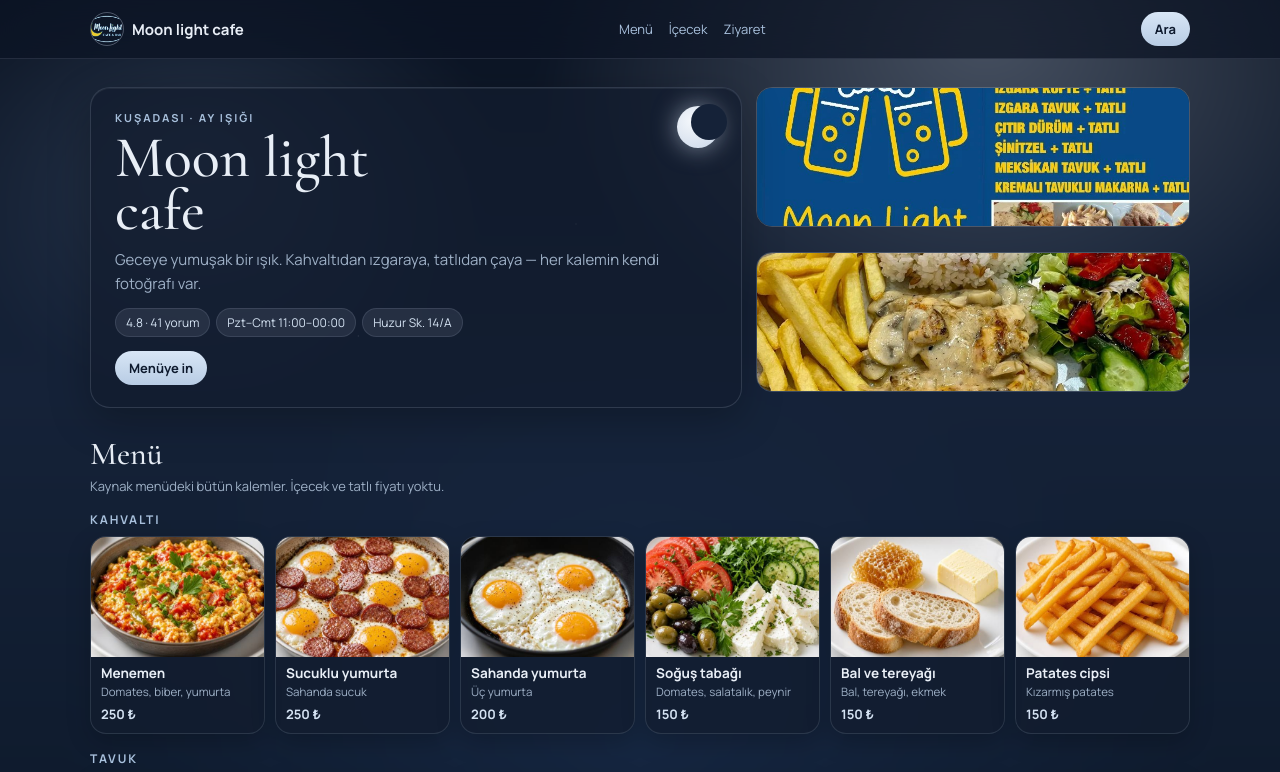
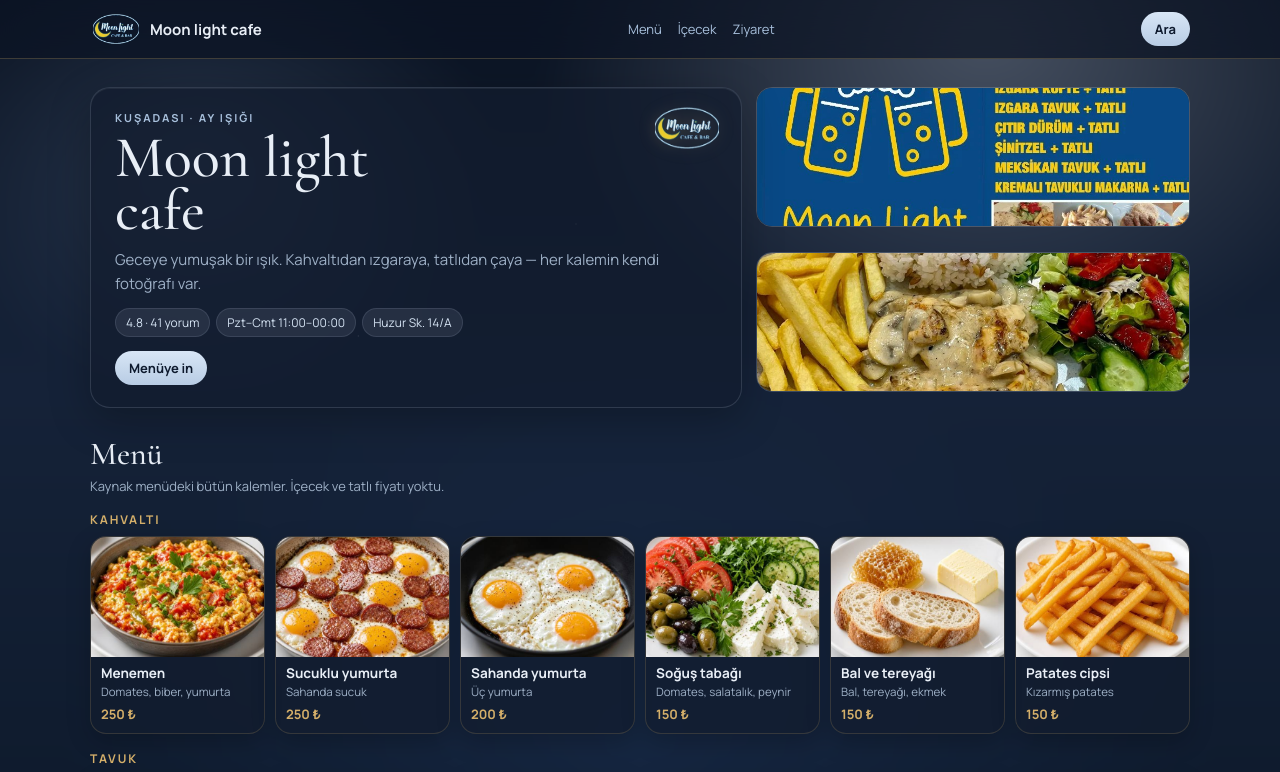
Before and after one commit to yagizm-production/moonlight-website, a plain HTML site: page index.html in a window 1280 px wide. Shown: the top 772 px of the page. Drawn offline with nearby package versions, Linux system fonts and the light colour scheme.

Commit message:
Bigger logo, replace crescent with logo, gold accents

```diff
--- a/index.html
+++ b/index.html
@@ -26,7 +26,7 @@
 
   <header class="wrap hero" id="top">
     <div class="panel hero-copy">
-      <div class="moon"></div>
+      <img class="hero-logo" src="https://cdn.jsdelivr.net/gh/yagizm-production/moonlight-website@main/images/logo.png" alt="Logo">
       <div class="kicker">Kuşadası · Ay ışığı</div>
       <h1>Moon light<br>cafe</h1>
       <p class="lead">Geceye yumuşak bir ışık. Kahvaltıdan ızgaraya, tatlıdan çaya — her kalemin kendi fotoğrafı var.</p>
--- a/styles.css
+++ b/styles.css
@@ -8,6 +8,8 @@
   --muted: #9eb0c6;
   --card: rgba(18, 28, 46, 0.72);
   --accent: #d4e2f2;
+  --gold: #d4af6a;
+  --gold-soft: rgba(212,175,106,0.55);
 }
 * { box-sizing: border-box; }
 html { scroll-behavior: smooth; }
@@ -44,11 +46,11 @@ nav {
   position: sticky; top: 0; z-index: 10;
   background: rgba(12, 20, 36, 0.72);
   backdrop-filter: blur(16px);
-  border-bottom: 1px solid rgba(200,214,232,0.12);
+  border-bottom: 1px solid rgba(212,175,106,0.25);
 }
 .nav-inner { display: flex; align-items: center; justify-content: space-between; height: 58px; }
 .brand { display: flex; align-items: center; gap: 8px; font-weight: 700; color: var(--silver); font-size: 15px; }
-.brand img { width: 34px; height: 34px; object-fit: cover; border-radius: 50%; border: 1px solid rgba(220,232,250,0.3); }
+.brand img { width: 52px; height: 38px; object-fit: contain; border-radius: 6px; }
 .links { display: flex; gap: 16px; font-size: 13px; color: var(--glow); }
 .cta {
   background: linear-gradient(180deg, #d8e6f6, #b8cce4);
@@ -62,17 +64,10 @@ nav {
   box-shadow: 0 12px 40px rgba(0,0,0,0.25), inset 0 1px 0 rgba(255,255,255,0.06);
 }
 .hero-copy { padding: 22px 24px; position: relative; }
-.moon {
-  position: absolute; top: 18px; right: 22px;
-  width: 42px; height: 42px; border-radius: 50%;
-  background: radial-gradient(circle at 35% 35%, #f4f7fb, #c9d6e8);
-  box-shadow: 0 0 24px rgba(220,232,250,0.55);
-}
-.moon::after {
-  content: "";
-  position: absolute; top: -2px; right: -8px;
-  width: 36px; height: 36px; border-radius: 50%;
-  background: #152238;
+.hero-logo {
+  position: absolute; top: 14px; right: 18px;
+  width: 72px; height: 52px; object-fit: contain;
+  filter: drop-shadow(0 0 8px rgba(212,175,106,0.25));
 }
 .kicker { letter-spacing: 0.18em; text-transform: uppercase; color: var(--glow); font-size: 11px; font-weight: 700; }
 h1 { font-family: "Cormorant Garamond", serif; font-weight: 500; font-size: clamp(40px, 5vw, 58px); line-height: 0.92; margin: 6px 0 10px; color: var(--silver); }
@@ -84,20 +79,20 @@ h1 { font-family: "Cormorant Garamond", serif; font-weight: 500; font-size: clam
 .section { padding: 18px 0 4px; }
 .section h2 { font-family: "Cormorant Garamond", serif; font-size: 32px; font-weight: 500; margin: 0 0 4px; color: var(--silver); }
 .sub { color: var(--muted); margin: 0 0 10px; font-size: 13px; }
-.cat-title { margin: 16px 0 8px; color: var(--glow); font-size: 12px; letter-spacing: 0.16em; text-transform: uppercase; font-weight: 700; }
+.cat-title { margin: 16px 0 8px; color: var(--gold); font-size: 12px; letter-spacing: 0.16em; text-transform: uppercase; font-weight: 700; }
 .cards { display: grid; grid-template-columns: repeat(auto-fill, minmax(168px, 1fr)); gap: 10px; }
 .card {
   background: var(--card);
   border-radius: 16px;
   overflow: hidden;
-  border: 1px solid rgba(220,232,250,0.12);
+  border: 1px solid rgba(212,175,106,0.18);
   box-shadow: 0 8px 24px rgba(0,0,0,0.2);
 }
 .card img { height: 120px; width: 100%; object-fit: cover; }
 .card .info { padding: 8px 10px 10px; }
 .card b { display: block; font-size: 13.5px; line-height: 1.25; color: var(--silver); }
 .card span { display: block; color: var(--muted); font-size: 11.5px; margin-top: 2px; }
-.card em { display: block; margin-top: 6px; font-style: normal; color: var(--accent); font-weight: 700; font-size: 13px; }
+.card em { display: block; margin-top: 6px; font-style: normal; color: var(--gold); font-weight: 700; font-size: 13px; }
 .visit { display: grid; grid-template-columns: 0.85fr 1.15fr; gap: 10px; }
 .fact { background: rgba(200,214,232,0.06); border-radius: 12px; padding: 10px 12px; margin-bottom: 8px; font-size: 13.5px; border: 1px solid rgba(200,214,232,0.08); }
 .fact b { display: block; font-size: 11px; color: var(--glow); letter-spacing: 0.06em; text-transform: uppercase; }
```
